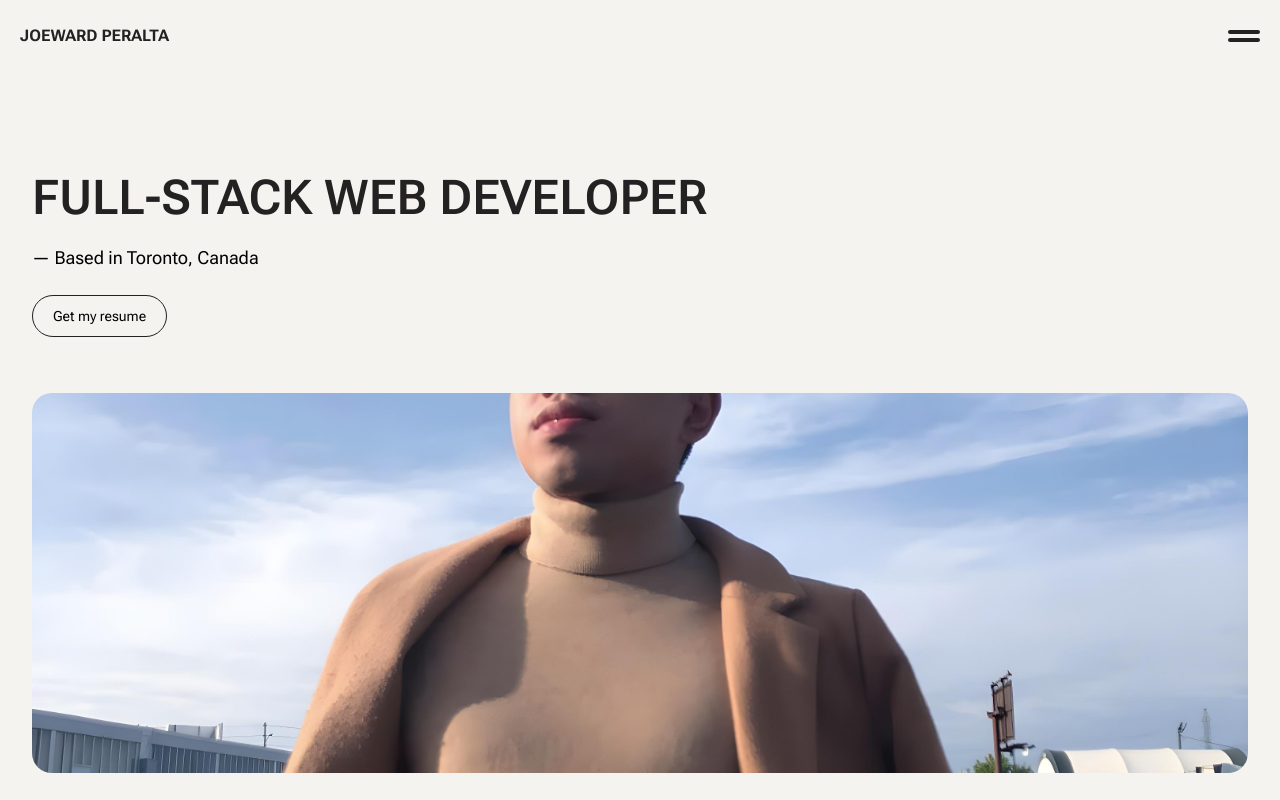
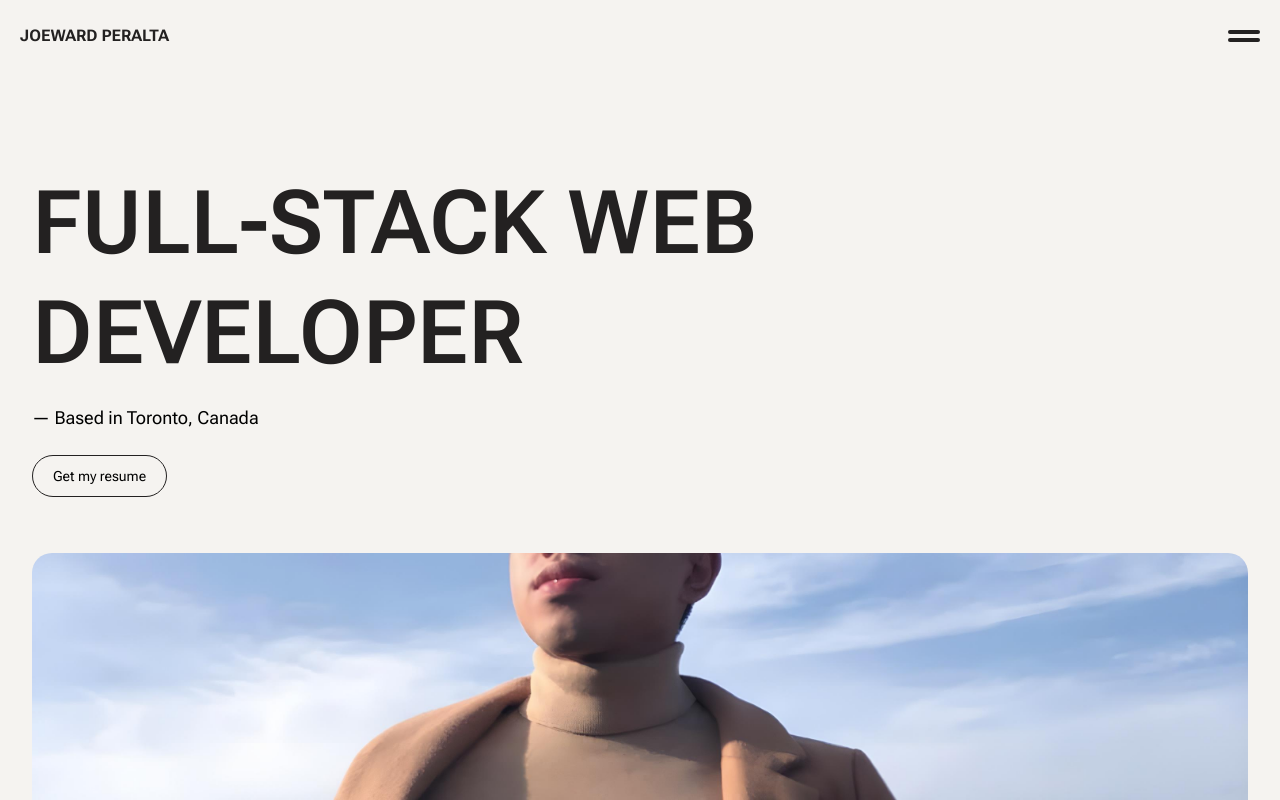
Before and after one commit to joewardperalta/developer-portfolio, a Next.js app: page / in a window 1280 px wide. Shown: the top 800 px of the page. Built offline with nearby package versions, Linux system fonts and the light colour scheme.

Commit message:
Optimized the title for tablet size

```diff
--- a/components/Typography/Title.jsx
+++ b/components/Typography/Title.jsx
@@ -1,6 +1,6 @@
 export default function Title({ children }) {
   return (
-    <h1 className="mb-4 text-5xl font-semibold uppercase leading-tight text-secondary">
+    <h1 className="tablet:text-[5.5rem] mb-4 text-5xl font-semibold uppercase leading-tight text-secondary">
       {children}
     </h1>
   );
```
